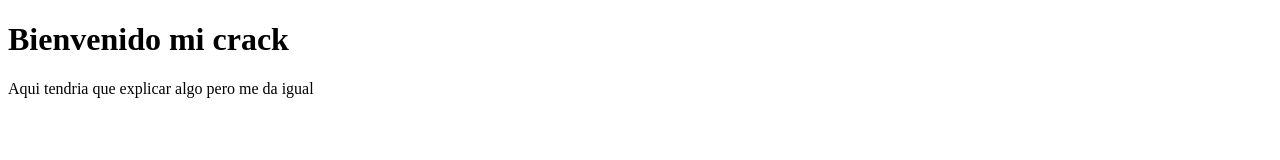
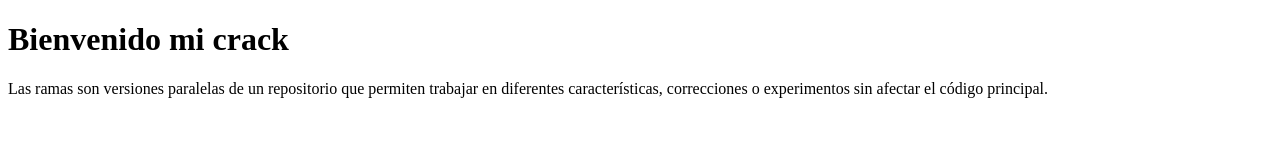
Before and after one commit to Marcolo24/Ejercicios-Git-y-Github---Marc_David_Sergi, a plain HTML site: page index.html in a window 1280 px wide. Drawn offline with Linux system fonts and the light colour scheme.

Commit message:
first commit

```diff
--- a/index.html
+++ b/index.html
@@ -9,7 +9,7 @@
 
 <body>
     <h1>Bienvenido mi crack</h1>
-    <p>Aqui tendria que explicar algo pero me da igual</p>
+    <p>Las ramas son versiones paralelas de un repositorio que permiten trabajar en diferentes características, correcciones o experimentos sin afectar el código principal.</p>
 </body>
 
 </html>
```
